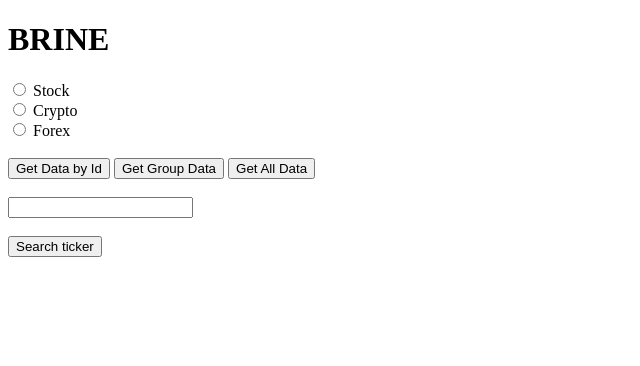
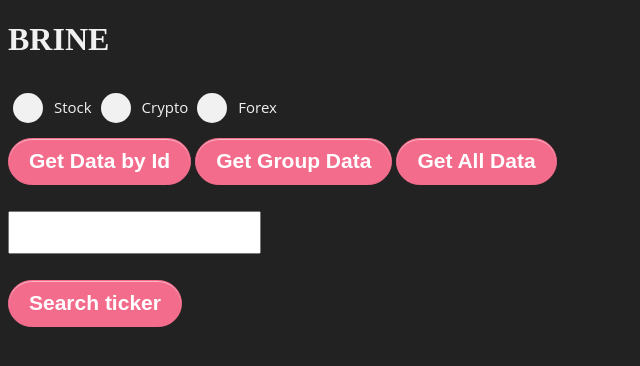
Before and after one commit to DrSuperMario/Brine, a Flask app: page / in a window 1280 px wide. Shown: the top 366 px of the page, without its empty margins (0-640 px from the left). Run offline with Flask 2, Linux system fonts and the light colour scheme; parts of the project's set-up code (start-up, migrations or seed data) failed here and were passed over.

Commit message:
Updated HMTL and CSS

```diff
--- a/app.py
+++ b/app.py
@@ -49,7 +49,7 @@ def result():
 
         elif request.form['submit_button'] == 'Search ticker':
 
-            pressed = read.find_data_by_ticker(request.form.get('search_field'))
+            pressed = read.find_data_by_ticker(str(request.form.get('search_field')).upper())
             return render_template('result.html', pressed=pressed)
 
 
--- a/static/css/main.css
+++ b/static/css/main.css
@@ -1,3 +1,81 @@
+body {
+  background-color: #222222;;
+}
+
+input[type=text] {
+  width: 20%;
+  padding: 12px 20px;
+  margin: 8px 0;
+  box-sizing: border-box;
+}
+
+
+input[type="submit"] {
+    padding: 10px 20px 11px !important;
+    font-size: 21px !important;
+    background-color: #F36C8C;
+    font-weight: bold;
+    text-shadow: 1px 1px #F36C8C;
+    color: #ffffff;
+    border-radius: 100px;
+    -moz-border-radius: 100px;
+    -webkit-border-radius: 100px;
+    border: 1px solid #F36C8C;
+    cursor: pointer;
+    box-shadow: 0 1px 0 rgba(255, 255, 255, 0.5) inset;
+    -moz-box-shadow: 0 1px 0 rgba(255, 255, 255, 0.5) inset;
+    -webkit-box-shadow: 0 1px 0 rgba(255, 255, 255, 0.5) inset;
+  }
+
+  .form-radio
+  {
+       -webkit-appearance: none;
+       -moz-appearance: none;
+       appearance: none;
+       display: inline-block;
+       position: relative;
+       background-color: #f1f1f1;
+       color: #666;
+       top: 10px;
+       height: 30px;
+       width: 30px;
+       border: 0;
+       border-radius: 50px;
+       cursor: pointer;
+       margin-right: 7px;
+       outline: none;
+  }
+  .form-radio:checked::before
+  {
+       position: absolute;
+       font: 13px/1 'Open Sans', sans-serif;
+       left: 11px;
+       top: 7px;
+       content: '\02143';
+       transform: rotate(40deg);
+  }
+  .form-radio:hover
+  {
+       background-color: #f7f7f7;
+  }
+  .form-radio:checked
+  {
+       background-color: #f1f1f1;
+  }
+
+h1 {
+  color: #f1f1f1;
+  font: 'Open Sans', sans-serif;
+}
+
+label
+  {
+       font: 15px/1.7 'Open Sans', sans-serif;
+       color: #f1f1f1;
+       -webkit-font-smoothing: antialiased;
+       -moz-osx-font-smoothing: grayscale;
+       cursor: pointer;
+  }
 table {
     border-collapse: collapse;
     border: 2px solid black;
--- a/templates/home.html
+++ b/templates/home.html
@@ -2,17 +2,17 @@
 {%block content%}
 <div class="home">
      <form action="/result" method="POST">
-          <input type="radio" id="Stock" name="market" value="stock">
-          <label for="stock">Stock</label><br>
-          <input type="radio" id="Crypto" name="market" value="crypto">
-          <label for="Crypto">Crypto</label><br>
-          <input type="radio" id="Forex" name="market" value="forex">
+          <input type="radio" class="form-radio" id="Stock" name="market" value="stock">
+          <label for="stock">Stock</label>
+          <input type="radio" class="form-radio" id="Crypto" name="market" value="crypto">
+          <label for="Crypto">Crypto</label>
+          <input type="radio" class="form-radio"  id="Forex" name="market" value="forex">
           <label for="Forex">Forex</label><br><br>
           <input type="submit" name='submit_button' value="Get Data by Id">
           <input type="submit" name='submit_button' value="Get Group Data">
           <input type="submit" name='submit_button' value="Get All Data"><br><br>
 
-          <input type="search" id='search_field' name='search_field' ><br><br>
+          <input type="text" id='search_field' name='search_field' ><br><br>
           <input type="submit" name='submit_button' value="Search ticker">
 
      </form>
```
